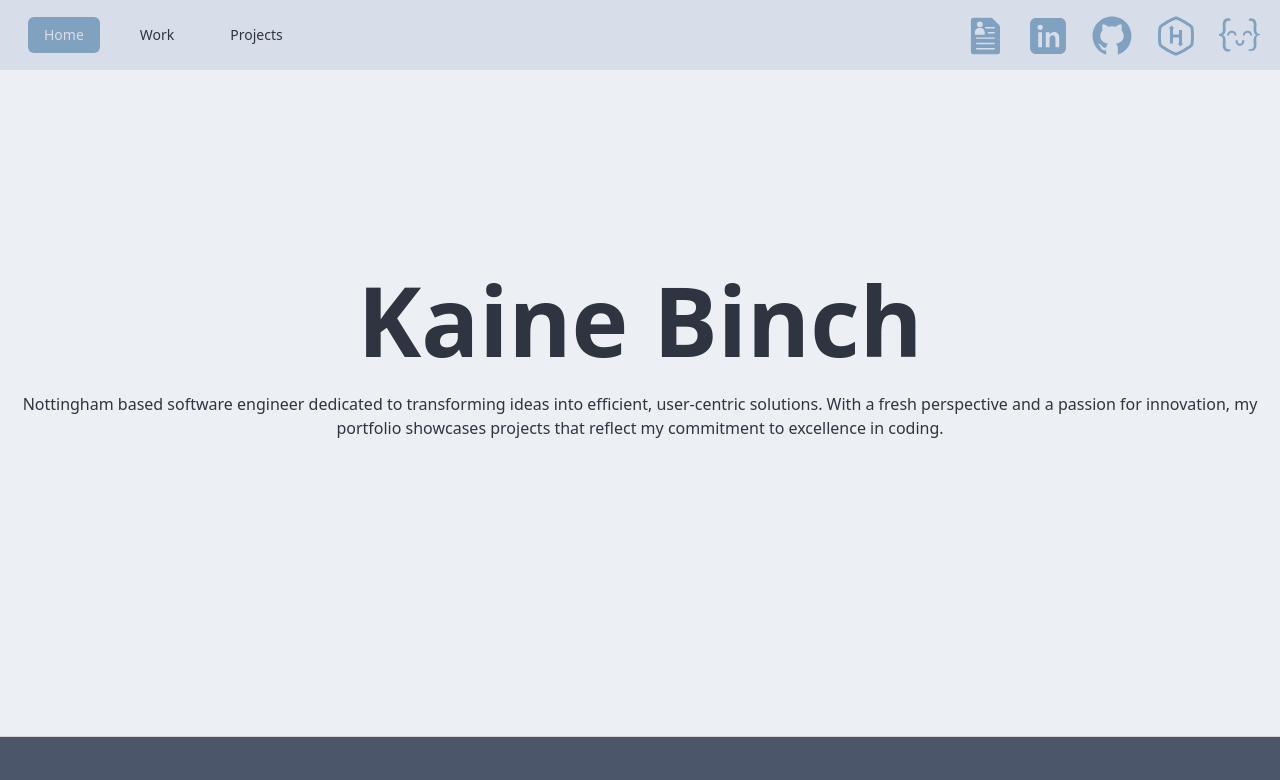
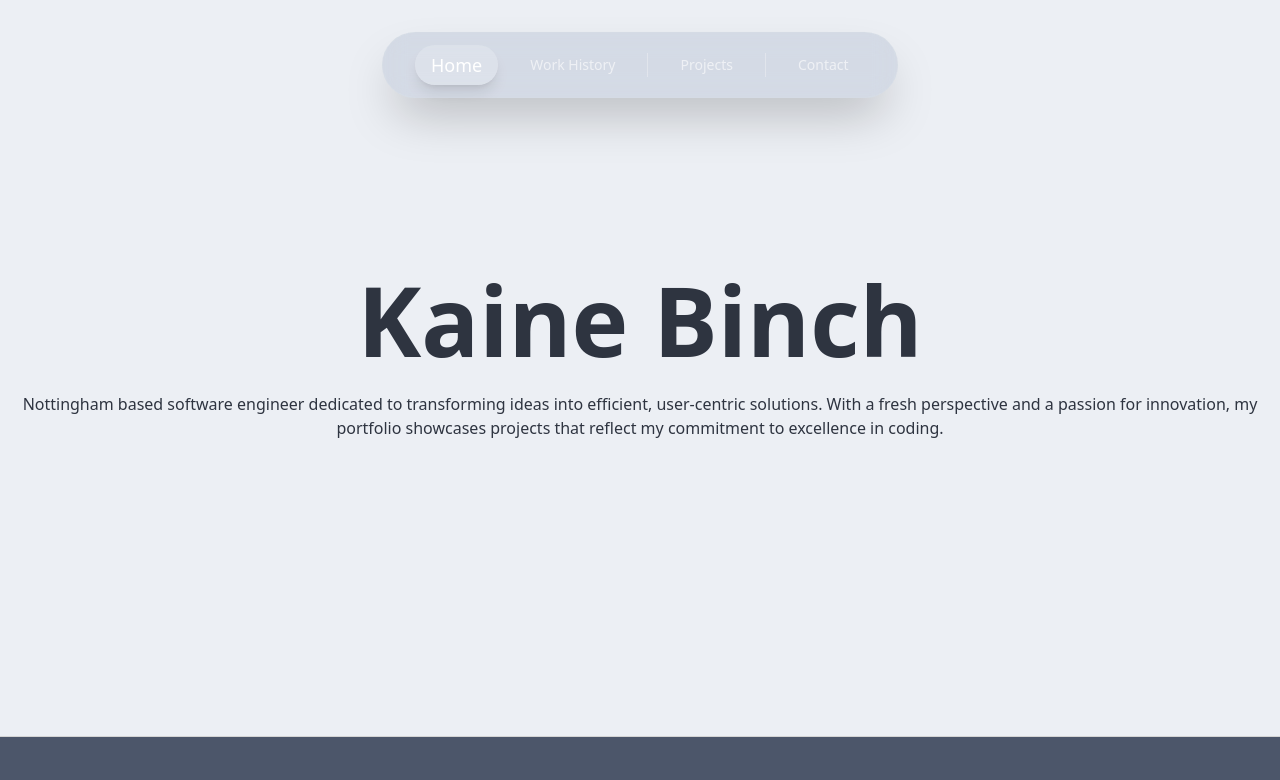
Before and after one commit to KaineBinch/KaineBinch.github.io, a React (Vite) app: page / in a window 1280 px wide. Shown: the top 780 px of the page. Built offline with nearby package versions, Linux system fonts and the light colour scheme.

Commit message:
Navbar updates

```diff
--- a/package.json
+++ b/package.json
@@ -17,13 +17,17 @@
     "@fortawesome/free-solid-svg-icons": "^6.5.1",
     "@fortawesome/react-fontawesome": "^0.2.0",
     "@gsap/react": "^2.1.0",
+    "@react-three/fiber": "^8.15.0",
     "aos": "^2.3.4",
     "framer-motion": "^10.18.0",
     "gsap": "^3.12.5",
+    "ogl": "^1.0.11",
     "react": "^18.2.0",
     "react-dom": "^18.2.0",
+    "react-icons": "^5.5.0",
     "react-router-dom": "^6.21.1",
-    "split-type": "^0.3.4"
+    "split-type": "^0.3.4",
+    "three": "^0.159.0"
   },
   "devDependencies": {
     "@types/react": "^18.2.43",
--- a/src/components/navbar.jsx
+++ b/src/components/navbar.jsx
@@ -1,76 +1,11 @@
-import { Link, useLocation } from "react-router-dom";
-import Social from "./socials";
+import BubbleNavbar from "./ui/Navbar"
 
 const Navbar = () => {
-  const location = useLocation().pathname;
-  const links = [
-    { title: "Home", to: "/" },
-    { title: "Work", to: "/work" },
-    { title: "Projects", to: "/projects" },
-  ];
-  const loseActiveFocus = () => {
-    const elem = document.activeElement;
-    if (elem) elem.blur();
-  };
+  return (
+    <div className="print:hidden">
+      <BubbleNavbar baseColor="rgba(9, 41, 96, 0.1)" />
+    </div>
+  )
+}
 
-  const LinkItem = (title, to, location, my = 1) => {
-    const activeClasses = location === to ? "bg-secondary text-base-300" : "";
-    return (
-      <li
-        key={title}
-        onClick={loseActiveFocus}
-        className={`rounded-md mx-3 ${activeClasses} my-${my}`}
-        style={{
-          marginTop: my,
-          marginBottom: my,
-        }}
-      >
-        <Link to={to} className="text-center inline">
-          {title}
-        </Link>
-      </li>
-    );
-  };
-
-  return (
-    <div className="fixed z-10 navbar bg-base-300 print:hidden">
-      <div className="flex-none">
-        <div className="dropdown md:w-0 visible md:invisible">
-          <label tabIndex={0} className="btn btn-ghost btn-square">
-            <svg
-              xmlns="http://www.w3.org/2000/svg"
-              fill="none"
-              viewBox="0 0 24 24"
-              className="inline-block w-5 h-5 stroke-current"
-            >
-              <path
-                strokeLinecap="round"
-                strokeLinejoin="round"
-                strokeWidth="2"
-                d="M4 6h16M4 12h16M4 18h16"
-              ></path>
-            </svg>
-          </label>
-          <ul
-            tabIndex={0}
-            className="menu dropdown-content mt-3 p-2 shadow bg-base-300 rounded-box w-50"
-          >
-            {links.map(({ title, to }) => LinkItem(title, to, location, 5))}
-          </ul>
-        </div>
-      </div>
-      <div className="flex-1 hidden md:block justify-self-start">
-        <div>
-          <ul className="flex menu menu-horizontal invisible md:visible">
-            {links.map(({ title, to }) => LinkItem(title, to, location))}
-          </ul>
-        </div>
-      </div>
-      <div className="flex-1 justify-end">
-        <Social />
-      </div>
-    </div>
-  );
-};
-
-export default Navbar;
+export default Navbar
--- /dev/null
+++ b/src/components/ui/Navbar.jsx
@@ -0,0 +1,147 @@
+import { Link, useLocation } from "react-router-dom"
+import { motion, useMotionValueEvent, useScroll } from "framer-motion"
+import { useState } from "react"
+
+const GlassNavbar = ({
+  className = "",
+  baseColor = "rgba(255, 255, 255, 0.15)",
+}) => {
+  const location = useLocation()
+  const [hoveredLink, setHoveredLink] = useState(null)
+  const [isVisible, setIsVisible] = useState(true)
+  const { scrollY } = useScroll()
+
+  useMotionValueEvent(scrollY, "change", (latest) => {
+    const previous = scrollY.getPrevious()
+
+    // If at the very top, always show
+    if (latest < 50) {
+      setIsVisible(true)
+    }
+    // If scrolling down, hide
+    else if (latest > previous) {
+      setIsVisible(false)
+    }
+    // If scrolling up, show
+    else {
+      setIsVisible(true)
+    }
+  })
+
+  const navSections = [
+    {
+      links: [
+        { label: "Home", href: "/", isPrimary: true },
+        { label: "Work History", href: "/work" },
+      ],
+    },
+    {
+      links: [{ label: "Projects", href: "/projects" }],
+    },
+    {
+      links: [{ label: "Contact", href: "/contact" }],
+    },
+  ]
+
+  return (
+    <div
+      className={`fixed top-[1.2em] md:top-[2em] left-0 right-0 z-[99] flex justify-center pointer-events-none ${className}`}>
+      <motion.nav
+        initial={{ opacity: 0, y: -20 }}
+        animate={{
+          opacity: isVisible ? 1 : 0,
+          y: isVisible ? 0 : -100,
+        }}
+        transition={{
+          type: "spring",
+          stiffness: 300,
+          damping: 30,
+        }}
+        className="backdrop-blur-md border border-white/5 rounded-full px-8 py-3 shadow-2xl pointer-events-auto"
+        style={{
+          backgroundColor: baseColor,
+          backfaceVisibility: "hidden",
+          WebkitBackfaceVisibility: "hidden",
+          transform: "translateZ(0)",
+          WebkitTransform: "translateZ(0)",
+          willChange: "transform, opacity",
+        }}>
+        <div className="flex items-center gap-4">
+          {navSections.map((section, sectionIdx) => (
+            <div key={sectionIdx} className="flex items-center gap-4">
+              {sectionIdx > 0 && <div className="w-px h-6 bg-white/30" />}
+
+              {section.links.map((link, linkIdx) => {
+                const isActive = location.pathname === link.href
+                const isPrimary = link.isPrimary
+                const linkId = `${sectionIdx}-${linkIdx}`
+                const isHovered = hoveredLink === linkId
+
+                return (
+                  <motion.div
+                    key={linkIdx}
+                    whileHover={{ scale: 1.05 }}
+                    whileTap={{ scale: 0.95 }}>
+                    <Link
+                      to={link.href}
+                      onMouseEnter={() => setHoveredLink(linkId)}
+                      onMouseLeave={() => setHoveredLink(null)}
+                      className={`relative font-medium no-underline transition-all px-4 py-1.5 rounded-full whitespace-nowrap block
+                        ${isPrimary ? "text-lg" : "text-sm"}
+                        ${
+                          isActive
+                            ? "text-white"
+                            : isPrimary
+                              ? "text-white/80 hover:text-white"
+                              : "text-white/60 hover:text-white/90"
+                        }
+                      `}>
+                      {link.label}
+
+                      {/* Active state - solid bubble */}
+                      {isActive && (
+                        <motion.div
+                          layoutId="activeLink"
+                          className="absolute inset-0 bg-white/20 rounded-full -z-10 shadow-lg"
+                          transition={{
+                            type: "spring",
+                            bounce: 0.3,
+                            duration: 0.6,
+                          }}
+                        />
+                      )}
+
+                      {/* Hover state - softer bubble with glow */}
+                      {!isActive && isHovered && (
+                        <motion.div
+                          layoutId="hoverLink"
+                          className="absolute inset-0 rounded-full -z-10"
+                          initial={{ opacity: 0, scale: 0.8 }}
+                          animate={{ opacity: 1, scale: 1 }}
+                          exit={{ opacity: 0, scale: 0.8 }}
+                          transition={{
+                            type: "spring",
+                            bounce: 0.4,
+                            duration: 0.3,
+                          }}
+                          style={{
+                            background:
+                              "radial-gradient(circle, rgba(255, 255, 255, 0.15) 0%, rgba(255, 255, 255, 0.05) 100%)",
+                            boxShadow:
+                              "0 0 20px rgba(255, 255, 255, 0.3), inset 0 0 10px rgba(255, 255, 255, 0.1)",
+                          }}
+                        />
+                      )}
+                    </Link>
+                  </motion.div>
+                )
+              })}
+            </div>
+          ))}
+        </div>
+      </motion.nav>
+    </div>
+  )
+}
+
+export default GlassNavbar
--- a/src/pages/homePage.jsx
+++ b/src/pages/homePage.jsx
@@ -1,19 +1,19 @@
-import { useEffect, useRef, useState } from "react";
-import gsap from "gsap";
-import { useGSAP } from "@gsap/react";
-import SplitText from "../utils/splitText";
-import { motion as m } from "framer-motion";
-import AOS from "aos";
-import "aos/dist/aos.css";
-import HomeProject from "../components/homepage/homeProject";
-import { projects } from "../constants/projects";
+import { useEffect, useRef, useState } from "react"
+import gsap from "gsap"
+import { useGSAP } from "@gsap/react"
+import SplitText from "../utils/splitText"
+import { motion as m } from "framer-motion"
+import AOS from "aos"
+import "aos/dist/aos.css"
+import HomeProject from "../components/homepage/homeProject"
+import { projects } from "../constants/projects"
 
 const styles = {
   clipPath: { clipPath: "polygon(0 0, 100% 0, 100% 100%, 0% 100%)" },
-};
+}
 
 const HomePage = () => {
-  const container = useRef();
+  const container = useRef()
 
   useGSAP(
     () => {
@@ -22,21 +22,21 @@ const HomePage = () => {
         stagger: 0.1,
         delay: 0.3,
         duration: 0.6,
-      });
+      })
     },
-    { scope: container }
-  );
+    { scope: container },
+  )
 
   useEffect(() => {
-    AOS.init({ duration: 1000 });
-  }, []);
+    AOS.init({ duration: 1000 })
+  }, [])
 
   const ProjectList = ({ projects }) => {
-    const [visibleProjects, setVisibleProjects] = useState(3);
+    const [visibleProjects, setVisibleProjects] = useState(3)
 
     const handleSeeMore = () => {
-      setVisibleProjects((prev) => prev + 5);
-    };
+      setVisibleProjects((prev) => prev + 5)
+    }
 
     return (
       <>
@@ -52,33 +52,31 @@ const HomePage = () => {
               style={{
                 fontWeight: "bold",
                 fontSize: "16px",
-              }}
-            >
+              }}>
               See More...
             </span>
           )}
         </div>
       </>
-    );
-  };
+    )
+  }
 
   return (
     <div className="overflow-x-hidden">
-      <div className="hero min-h-[92svh] bg-base-100">
+      <div className="hero min-h-[92svh]">
         <div className="hero-content text-center">
           <div className="max-w-full">
             <div className="" style={styles.clipPath} ref={container}>
               {SplitText(
                 "Kaine Binch",
-                "md:text-8xl text-6xl font-bold -translate-y-full"
+                "md:text-8xl text-6xl font-bold -translate-y-full",
               )}
             </div>
             <m.p
               initial={{ opacity: 0, y: 20 }}
               animate={{ opacity: 1, y: 0 }}
               transition={{ duration: 0.6, delay: 1.8 }}
-              className="py-6"
-            >
+              className="py-6">
               Nottingham based software engineer dedicated to transforming ideas
               into efficient, user-centric solutions. With a fresh perspective
               and a passion for innovation, my portfolio showcases projects that
@@ -93,15 +91,13 @@ const HomePage = () => {
           <h1 className="text-5xl font-bold mb-5">About me</h1>
           <a
             className="btn btn-primary text-neutral-200 hidden md:inline-flex"
-            href="/#/work"
-          >
+            href="/#/work">
             Learn more
           </a>
         </div>
         <div
           className="flex flex-col flex-[2] px-2 text-start text-neutral-200"
-          data-aos="fade-left"
-        >
+          data-aos="fade-left">
           <p>
             I’m a passionate software developer with a knack for turning ideas
             into reality. My journey began with self-taught programming, and I
@@ -118,8 +114,7 @@ const HomePage = () => {
           </p>
           <a
             className="btn btn-primary md:hidden mt-5 self-center"
-            href="/#/about"
-          >
+            href="/#/about">
             Learn more
           </a>
         </div>
@@ -132,8 +127,7 @@ const HomePage = () => {
           </p>
           <a
             className="btn btn-primary text-neutral-200 hidden md:inline-flex"
-            href="/#/projects"
-          >
+            href="/#/projects">
             Explore Projects
           </a>
         </div>
@@ -143,15 +137,14 @@ const HomePage = () => {
           <div data-aos="fade-right">
             <a
               className="btn btn-primary md:hidden mt-5 self-center"
-              href="/#/projects"
-            >
+              href="/#/projects">
               Explore Projects
             </a>
           </div>
         </div>
       </div>
     </div>
-  );
-};
+  )
+}
 
-export default HomePage;
+export default HomePage
--- a/tailwind.config.js
+++ b/tailwind.config.js
@@ -18,6 +18,6 @@ export default {
   },
   plugins: [daisyui],
   daisyui: {
-    themes: ["nord"],
+    themes: ["nord", "night"],
   },
 }
```
Also changed, not shown: src/App.jsx (+9 -9 lines), 1 other file (tests, documents, lock files or other folders).
